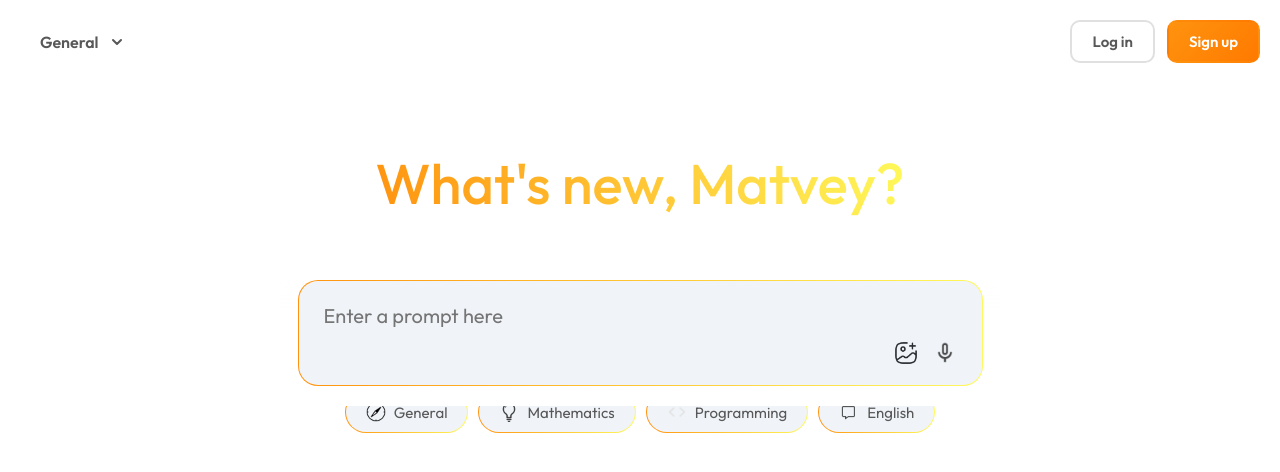
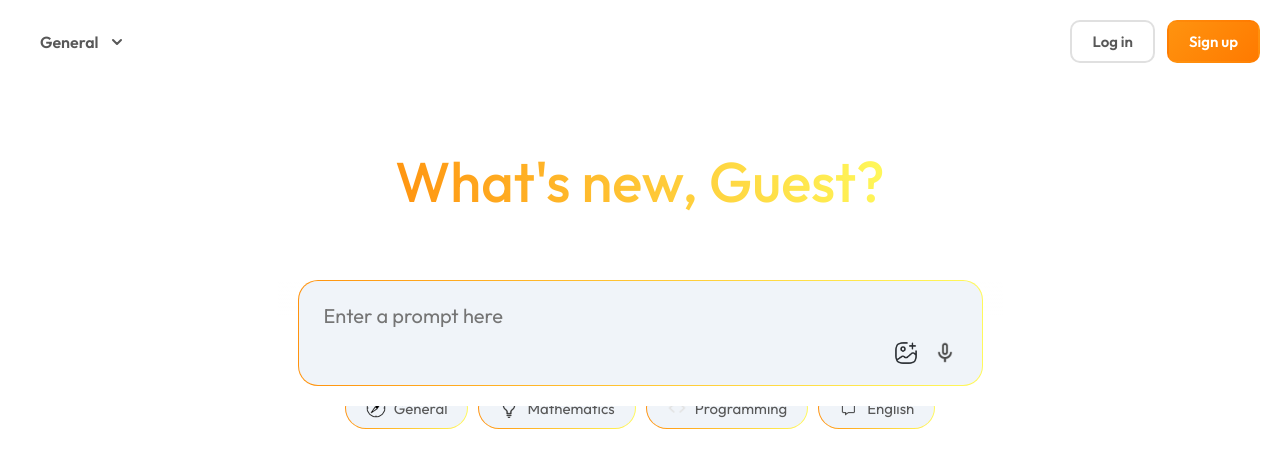
Before and after one commit to StillNotEnough/frontend, a React (Vite) app: page / in a window 1280 px wide. Shown: the top 472 px of the page. Built offline with nearby package versions, Linux system fonts and the light colour scheme; no server answers.

Commit message:
fix: add logic for correctly show username

```diff
--- a/src/components/Main/Main.css
+++ b/src/components/Main/Main.css
@@ -88,7 +88,7 @@
     display: flex;
     flex-direction: column;
     align-items: center;
-    justify-content: absolute; /* ← ВЕРНУЛ центрирование */
+    justify-content: absolute;
     max-width: 700px;
     margin: 0 auto;
     width: 100%;
@@ -96,18 +96,30 @@
 }
 
 .main .greet{
-    margin: 65px;
+    margin: 65px 0;
     font-size: 56px;
     color: #c4c7c5;
     font-weight: 500;
     padding: 0 20px;
     text-align: center;
+    width: 100%;
+    max-width: 900px;
+    word-wrap: break-word;
+    overflow-wrap: break-word;
+    hyphens: auto;
+}
+
+.main .greet p {
+    margin: 0;
+    line-height: 1.2;
 }
 
 .main .greet .span{
     background: -webkit-linear-gradient(16deg, #ff930f, #fff95b);
     -webkit-background-clip: text;
     -webkit-text-fill-color: transparent;
+    display: inline;
+    word-break: break-word;
 }
 
 .main .cards{
--- a/src/components/Main/Main.tsx
+++ b/src/components/Main/Main.tsx
@@ -9,7 +9,7 @@ import SubjectsModal from "../SubjectsModal/SubjectsModal";
 import "./Main.css";
 
 interface MainProps {
-  onOpenAuthModal: (modal: 'login' | 'signup') => void;
+  onOpenAuthModal: (modal: "login" | "signup") => void;
 }
 
 const Main = ({ onOpenAuthModal }: MainProps) => {
@@ -24,7 +24,8 @@ const Main = ({ onOpenAuthModal }: MainProps) => {
   // ✅ Используем разделенные контексты
   const { messages, loading } = useMessages();
   const { sidebarExtended, setSubject, subject } = useUI();
-  const { isAuthenticated } = useAuth();
+  const { isAuthenticated, user, username } = useAuth();
+
 
   // ✨ ОПТИМИЗАЦИЯ: useMemo для рендера сообщений
   const renderedMessages = useMemo(() => {
@@ -78,18 +79,20 @@ const Main = ({ onOpenAuthModal }: MainProps) => {
   // 🎯 Получаем название текущего предмета
   const getSubjectDisplayName = () => {
     const subjectNames: Record<string, string> = {
-      general: 'General',
-      math: 'Mathematics',
-      programming: 'Programming',
-      english: 'English',
+      general: "General",
+      math: "Mathematics",
+      programming: "Programming",
+      english: "English",
     };
-    return subjectNames[subject] || 'General';
+    return subjectNames[subject] || "General";
   };
 
   // 🎯 Toggle dropdown
   const toggleSubjectsDropdown = () => {
     setIsSubjectsDropdownOpen(!isSubjectsDropdownOpen);
   };
+
+  const displayName = user?.username || username || "Guest";
 
   return (
     <div className="main" ref={mainRef}>
@@ -108,11 +111,19 @@ const Main = ({ onOpenAuthModal }: MainProps) => {
               viewBox="0 0 16 16"
               fill="none"
               style={{
-                transform: isSubjectsDropdownOpen ? 'rotate(180deg)' : 'rotate(0deg)',
-                transition: 'transform 0.2s ease'
+                transform: isSubjectsDropdownOpen
+                  ? "rotate(180deg)"
+                  : "rotate(0deg)",
+                transition: "transform 0.2s ease",
               }}
             >
-              <path d="M4 6L8 10L12 6" stroke="currentColor" strokeWidth="2" strokeLinecap="round" strokeLinejoin="round"/>
+              <path
+                d="M4 6L8 10L12 6"
+                stroke="currentColor"
+                strokeWidth="2"
+                strokeLinecap="round"
+                strokeLinejoin="round"
+              />
             </svg>
           </button>
 
@@ -151,17 +162,14 @@ const Main = ({ onOpenAuthModal }: MainProps) => {
           <div className="empty-state-wrapper">
             <div className="greet">
               <p>
-                <span className="span">What's new, Matvey?</span>
+                <span className="span">What's new, {displayName}?</span>
               </p>
             </div>
 
             <div className="input-box-placeholder"></div>
 
             <div className="cards">
-              <div
-                className="card"
-                onClick={() => handleCardClick("general")}
-              >
+              <div className="card" onClick={() => handleCardClick("general")}>
                 <img src={assets.compass_icon} alt="" />
                 <p>General</p>
               </div>
@@ -176,10 +184,7 @@ const Main = ({ onOpenAuthModal }: MainProps) => {
                 <img src={assets.code_icon} alt="" />
                 <p>Programming</p>
               </div>
-              <div
-                className="card"
-                onClick={() => handleCardClick("english")}
-              >
+              <div className="card" onClick={() => handleCardClick("english")}>
                 <img src={assets.message_icon} alt="" />
                 <p>English</p>
               </div>
```
